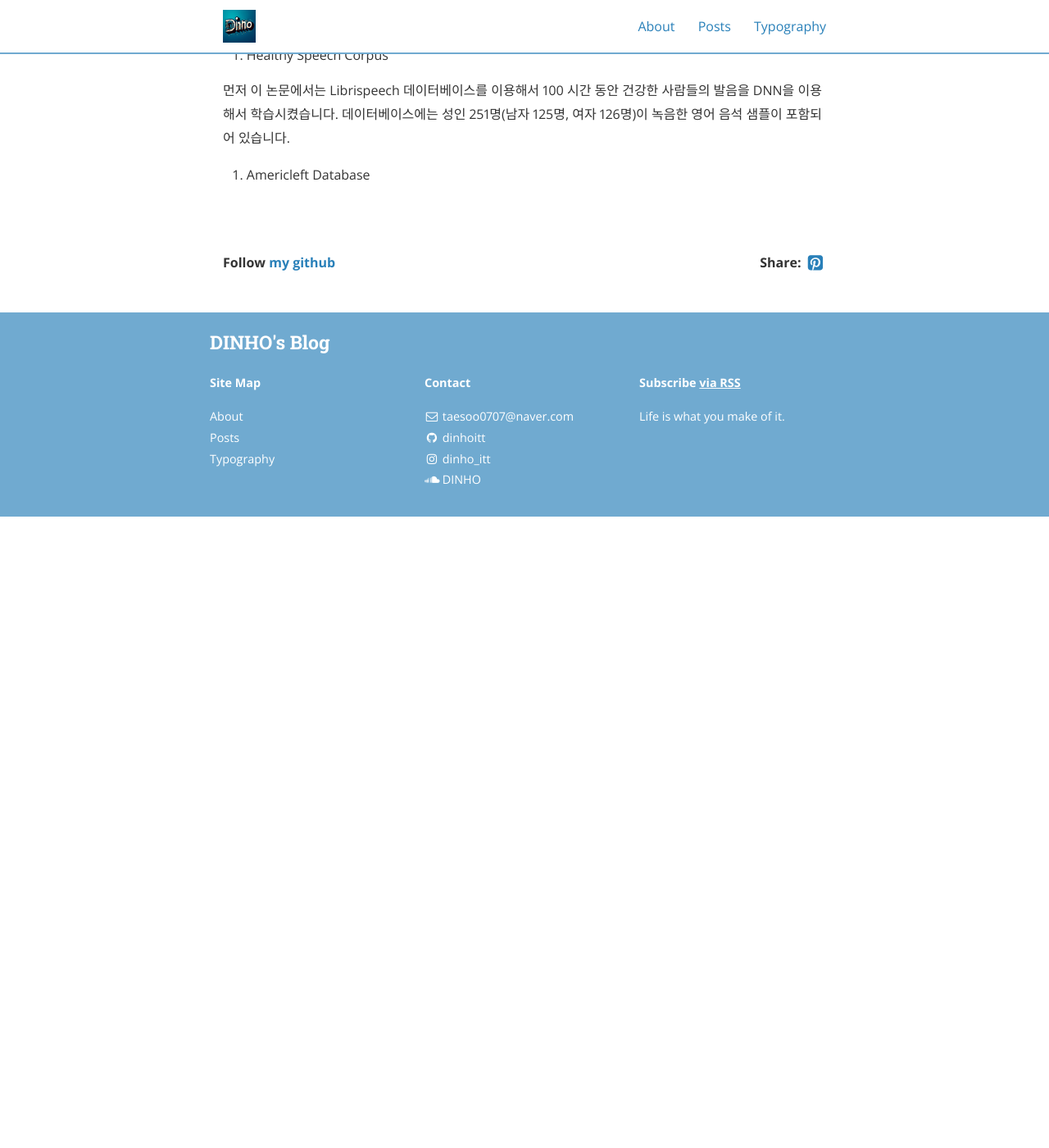
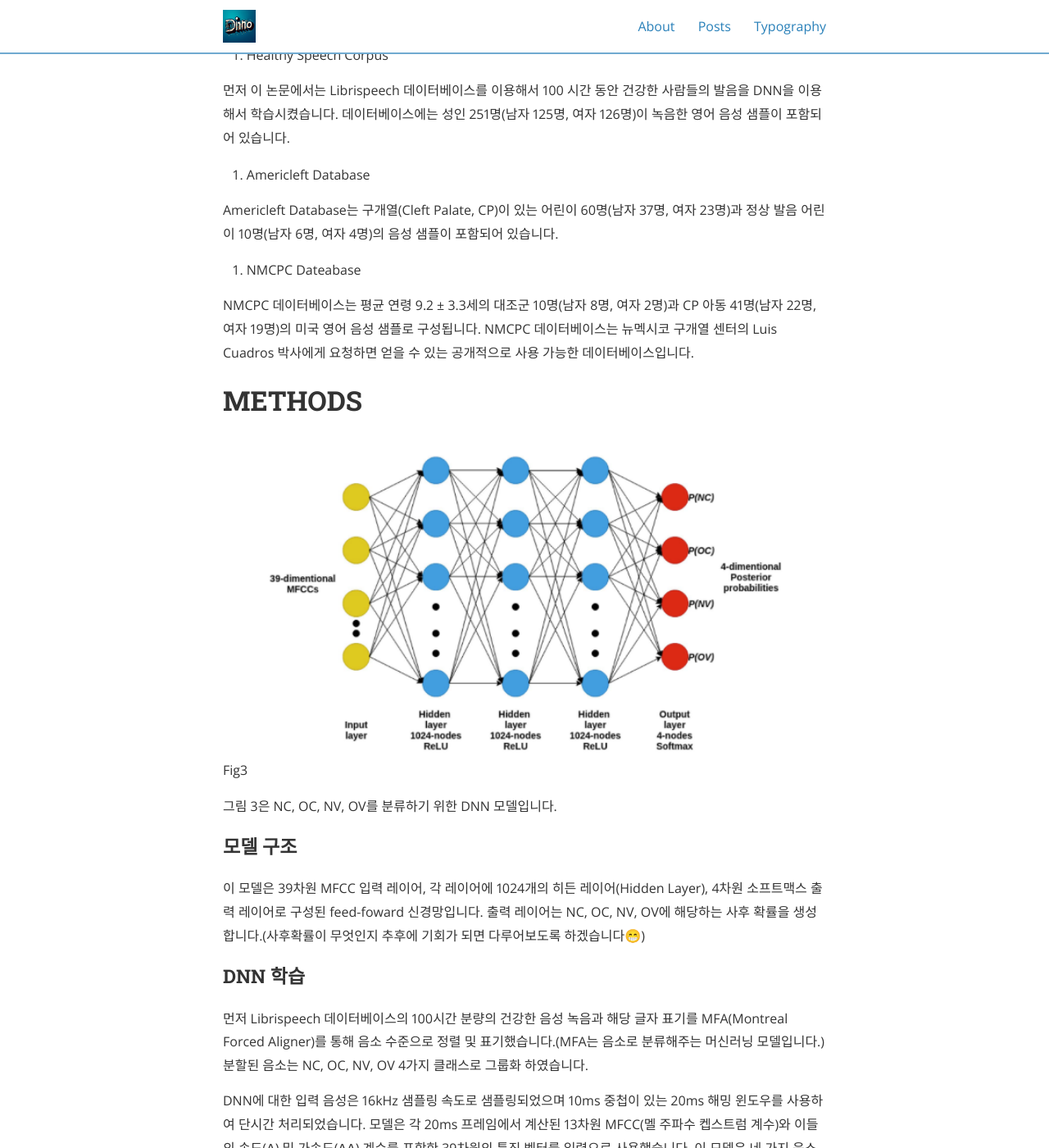
Before and after one commit to dinhoitt/dinhoitt.github.io, a Jekyll site: the page built from _posts/2024-01-29-과비음 (Hypernasality) 측정 딥러닝 알고리즘 논문 리뷰2.md, in a window 1280 px wide and 1400 px high, scrolled down 832 px. Shown: the whole window at 82% size. Built offline with Jekyll 4.4.1, drawn with Linux system fonts in a browser that asks for light colours; nearby versions of some CDN libraries; formulas are drawn with MathJax 3; comment, search, counter and statistics services are not loaded; before the commit the page ends 1462 px from its top, so only the background shows below that; some of the changed text lies outside the part shown.

Commit message:
post 논문리뷰

```diff
--- a/_posts/2024-01-29-과비음 (Hypernasality) 측정 딥러닝 알고리즘 논문 리뷰2.md
+++ b/_posts/2024-01-29-과비음 (Hypernasality) 측정 딥러닝 알고리즘 논문 리뷰2.md
@@ -12,12 +12,62 @@
 
 지난번에 이어서 "Mathad, Vikram C., et al. "A deep learning algorithm for objective assessment of hypernasality in children with cleft palate." IEEE Transactions on Biomedical Engineering 68.10 (2021): 2986-2996." 논문 리뷰를 이어서 하겠습니다.
 
-지난번 [논문 리뷰1](https://dinhoitt.github.io/%EB%85%BC%EB%AC%B8-%EB%A6%AC%EB%B7%B0/2024/01/17/%EA%B3%BC%EB%B9%84%EC%9D%8C-(Hypernasality)-%EC%A7%84%EB%8B%A8-%EB%94%A5%EB%9F%AC%EB%8B%9D-%EC%95%8C%EA%B3%A0%EB%A6%AC%EC%A6%98-%EB%85%BC%EB%AC%B8-%EB%A6%AC%EB%B7%B0-copy.html)에서는 구개열(Cleft Palate)과 구강, 비강 조음들을 알아보았는데요. 이번에는 본격적으로 데이터셋이나 어떤 구조의 DNN 모델인지 알아보도록 하겠습니다😀😀 아울러 이번 글에서 MFCC라는 전처리 특징이 언급되는데요. 이부분에 대한 설명은 제 블로그 [신호 처리 이론]()카테고리에서 다룬 내용들이 있으니 모르시는 분들은 한 번씩 보시는 걸 추천합니다👍👍
+지난번 [논문 리뷰1](https://dinhoitt.github.io/%EB%85%BC%EB%AC%B8-%EB%A6%AC%EB%B7%B0/2024/01/17/%EA%B3%BC%EB%B9%84%EC%9D%8C-(Hypernasality)-%EC%A7%84%EB%8B%A8-%EB%94%A5%EB%9F%AC%EB%8B%9D-%EC%95%8C%EA%B3%A0%EB%A6%AC%EC%A6%98-%EB%85%BC%EB%AC%B8-%EB%A6%AC%EB%B7%B0-copy.html)에서는 구개열(Cleft Palate)과 구강, 비강 조음들을 알아보았는데요. 이번에는 본격적으로 데이터셋이나 어떤 구조의 DNN 모델인지 알아보도록 하겠습니다😀😀 아울러 이번 글에서 MFCC라는 전처리 특징이 언급되는데요. 이부분에 대한 설명은 제 블로그 __신호 처리 이론__ 카테고리에서 추후에 다루어보도록 하겠습니다😊😊👍👍
 
 # DATABASES
 
 1. Healthy Speech Corpus
 
- 먼저 이 논문에서는 Librispeech 데이터베이스를 이용해서 100 시간 동안 건강한 사람들의 발음을 DNN을 이용해서 학습시켰습니다. 데이터베이스에는 성인 251명(남자 125명, 여자 126명)이 녹음한 영어 음석 샘플이 포함되어 있습니다.
+ 먼저 이 논문에서는 Librispeech 데이터베이스를 이용해서 100 시간 동안 건강한 사람들의 발음을 DNN을 이용해서 학습시켰습니다. 데이터베이스에는 성인 251명(남자 125명, 여자 126명)이 녹음한 영어 음성 샘플이 포함되어 있습니다.
 
 2. Americleft Database
+
+ Americleft Database는 구개열(Cleft Palate, CP)이 있는 어린이 60명(남자 37명, 여자 23명)과 정상 발음 어린이 10명(남자 6명, 여자 4명)의 음성 샘플이 포함되어 있습니다.
+
+3. NMCPC Dateabase
+
+ NMCPC 데이터베이스는 평균 연령 9.2 ± 3.3세의 대조군 10명(남자 8명, 여자 2명)과 CP 아동 41명(남자 22명, 여자 19명)의 미국 영어 음성 샘플로 구성됩니다. NMCPC 데이터베이스는 뉴멕시코 구개열 센터의 Luis Cuadros 박사에게 요청하면 얻을 수 있는 공개적으로 사용 가능한 데이터베이스입니다.
+
+# METHODS
+
+<img src="/assets/post/cp_dnn_model.png">
+Fig3
+
+그림 3은 NC, OC, NV, OV를 분류하기 위한 DNN 모델입니다.
+
+### 모델 구조
+
+이 모델은 39차원 MFCC 입력 레이어, 각 레이어에 1024개의 히든 레이어(Hidden Layer), 4차원 소프트맥스 출력 레이어로 구성된 feed-foward 신경망입니다. 출력 레이어는 NC, OC, NV, OV에 해당하는 사후 확률을 생성합니다.(사후확률이 무엇인지 추후에 기회가 되면 다루어보도록 하겠습니다😁)
+
+### DNN 학습
+
+먼저 Librispeech 데이터베이스의 100시간 분량의 건강한 음성 녹음과 해당 글자 표기를 MFA(Montreal Forced Aligner)를 통해 음소 수준으로 정렬 및 표기했습니다.(MFA는 음소로 분류해주는 머신러닝 모델입니다.) 분할된 음소는 NC, OC, NV, OV 4가지 클래스로 그룹화 하였습니다.
+
+DNN에 대한 입력 음성은 16kHz 샘플링 속도로 샘플링되었으며 10ms 중첩이 있는 20ms 해밍 윈도우를 사용하여 단시간 처리되었습니다. 모델은 각 20ms 프레임에서 계산된 13차원 MFCC(멜 주파수 켑스트럼 계수)와 이들의 속도(Δ) 및 가속도(ΔΔ) 계수를 포함한 39차원의 특징 벡터를 입력으로 사용했습니다. 이 모델은 네 가지 음소 범주를 분류하도록 훈련되었으며, 프레임의 레이블은 해당 프레임이 속한 범주를 나타냈습니다. 오류는 범주형 교차 엔트로피 손실 함수를 사용하여 계산되었고, ADAM 최적화 알고리즘을 사용하여 네트워크의 최적 매개변수를 추정했습니다. 이 네트워크는 학습률 0.001로 25세대 동안 훈련되었습니다.
+
+### 비음 특징으로서의 DNN 사후확률
+
+입력 음성 프레임에 대해 DNN은 NC, OC, NV, OV 클래스에 해당하는 4개의 사후확률을 생성합니다.
+
+<img src="/assets/post/그림5.png">
+Fig.5
+
+그림 5에서와 같이 P(NC)와 P(NV)의 값이 증가하면 자음과 모음에서 각각 비음성이 있음을 의미합니다. 따라서 이러한 사후확률을 비음 특징으로 간주하고 이를 사용하여 OHM(Objective Hypernasality Mesure)를 계산합니다.
+
+### OHM 측정
+
+$$OHM(x_i) = \max \left( \log \left( \frac{P(NC|x_i)}{P(OC|x_i)} \right), \log \left( \frac{P(NV|x_i)}{P(OV|x_i)} \right) \right)$$
+
+OHM은 이 논문에서 제안한 과비음 측정법입니다. 지난번 [논문 리뷰1](https://dinhoitt.github.io/%EB%85%BC%EB%AC%B8-%EB%A6%AC%EB%B7%B0/2024/01/17/%EA%B3%BC%EB%B9%84%EC%9D%8C-(Hypernasality)-%EC%A7%84%EB%8B%A8-%EB%94%A5%EB%9F%AC%EB%8B%9D-%EC%95%8C%EA%B3%A0%EB%A6%AC%EC%A6%98-%EB%85%BC%EB%AC%B8-%EB%A6%AC%EB%B7%B0-copy.html) 기억하시나요??
+
+비강 자음음이 없는 문장을 발음했는데 P(NC)가 높으면?? 즉 $P(NC|x_i)$ 가 높으면?? OHM이 커지고 과비음임을 알 수 있겠죠?? 굉장히 단순한 논리를 통해 OHM이라는 측정법을 제안했습니다.
+
+근데 여기서 왜 비강 자음과 비강 자음의 최댓값을 이용할까요?? 논문에서 이유는 자세히 나와 있지 않아서 제가 생각해봤는데요. 일단 문장에서 비강 모음을 하나도 쓰지 않는 경우가 있습니다. 심지어 비강 모음을 콧소리를 쓰지 않고 발음을 하려면 할 수 있습니다. 그렇기 때문에 한 문장에서 비강 자음을 발음할 때는 과비음인 것 같은데. 비강 모음은 과비음이 아닌 것 같은 상황이 나올 수 있겠죠?? 이를 단순화하고 정확한 과비음 정도를 측정하기 위해 최댓값을 이용하는 것 같습니다.
+
+# 마무리
+
+여기까지가 제가 읽은 논문의 부분입니다. 이후에는 OHM의 타당성에 대해서 언급을 하고 있습니다. 자세한 인공지능 모델의 구조나 인공지능의 이론적인 언급은 없습니다.
+
+하지만 현재 인공지능이 의료 분야에서 많이 연구되고 있고, 많은 분야중 제가 이 분야에 연구 과제에 참여할 기회가 생겨서 이 논문을 읽어보았습니다.
+
+읽다가 MFA라는 모델이 생소하신 분들도 있으실 텐데요. 다음에는 이 모델에 대한 논문 리뷰를 읽어볼까 합니다. 긴 글 읽어 주셔서 감사합니다.
```
Also changed, not shown: assets/post/cp_dnn_model.png (added), assets/post/그림5.png (added).
